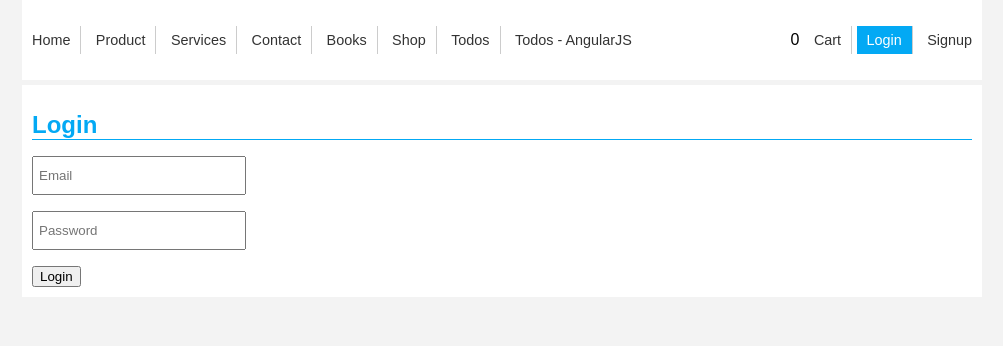
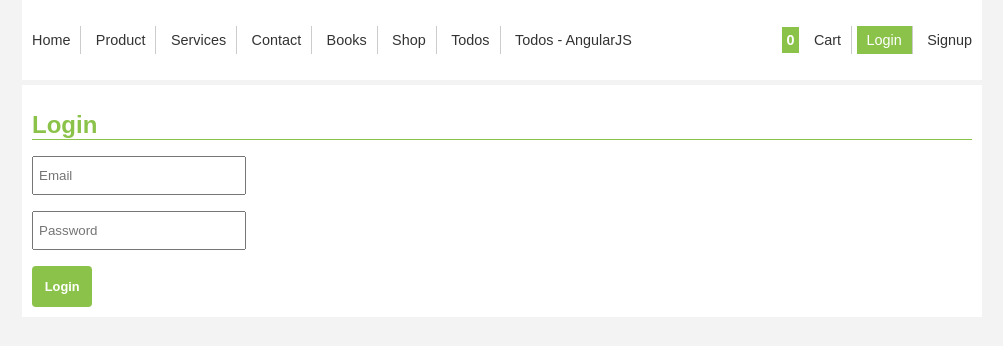
Before and after one commit to salmaniz82/spark-test, a PHP site: page /login in a window 1280 px wide. Shown: the top 346 px of the page, without its empty margins (138-1141 px from the left). Run offline with PHP 8.4, Linux system fonts and the light colour scheme.

Commit message:
style changes

```diff
--- a/app/controllers/cartCtrl.php
+++ b/app/controllers/cartCtrl.php
@@ -37,11 +37,15 @@
 			$data['message'] = 'Cart Items';
 			$data['status'] = true;
 			$data['total'] = array_sum($_SESSION['cart']);
+			$noPrdc = array_keys($_SESSION['cart']);
+			$data['prdc'] = sizeof($noPrdc);
 			$statusCode = 200;
 		}
 		else {
 			$data['cart'] = null;
 			$data['message'] = 'No Items Found';
+			$data['products'] = 0;
+			$data['prdc'] = 0;
 			$data['status'] = false;
 			$data['total'] = 0;
 			$statusCode = 202;
--- a/assets/css/style.css
+++ b/assets/css/style.css
@@ -107,8 +107,8 @@ h3.title a{color: #2d74a8; text-transform: capitalize; text-decoration: none; fo
 .bg-white{background-color: #fff;}
 
 h1.page-title {
-	color: #03a9f4;
-	border-bottom: 1px solid #03a9f4;
+	color: #8bc34a;
+	border-bottom: 1px solid #8bc34a;
 	font-style: normal;
 	font-size: 24px;
 }
@@ -135,7 +135,7 @@ ul.nav li:last-child {border-right: none;}
 ul.nav li a:hover {color:  #91fc20;}
 
 
-ul.nav li.active {background-color: #03a9f4; }
+ul.nav li.active {background-color: #8bc34a; }
 
 ul.nav li.active a {color: #ffffff; transform: scale(1.1); font-weight: 500}
 
@@ -166,7 +166,7 @@ ul.dashed {list-style-type: circle; color: #984c59;}
 
 form[name="login"] input[type="text"], form[name="login"] input[type="email"], form[name="login"] input[type="password"]  {width: 200px; padding: 10px 5px; display: inline-block; }
 
-form[name="register"] input[type="text"], form[name="register"] input[type="register"], form[name="register"] input[type="email"]  {width: 200px; padding: 10px 5px; display: block; margin-bottom: 5px; }
+form[name="register"] input[type="text"], form[name="register"] input[type="password"], form[name="register"] input[type="email"]  {width: 200px; padding: 10px 5px; display: block; margin-bottom: 5px; }
 
 
 
@@ -186,6 +186,8 @@ a.remove-todo-btn {position: absolute; right: 10px; top: 10px; display: inline-b
 .books-list-item.pending .complited_date {display: none;}
 
 .books-list-item.done .book-desc.todo {text-decoration: line-through; color: #ccc; }
+
+
 p.status {margin-top: 5px; margin-bottom: 5px;}
 
 .w-80 {width: 80%;}
@@ -326,3 +328,66 @@ p.desc {
     font-size: 0.9rem;
     color: #333;
 }
+
+
+span.nav-cart-count {
+	display: inline-block;
+	position: relative;
+	font-size: 0.9rem;
+	line-height: 1rem;
+	color: #ffffff;
+	font-weight: 600;
+
+	padding: 0.3rem;
+
+	background-color: #8bc34a;
+
+}
+
+span.nav-cart-count.bump {
+	color: #f2f2f2;
+	font-size: 0.8rem;
+	animation-name: bumpAnimation;
+    animation-duration: 0.3s;
+    animation-iteration-count: 1;
+    animation-direction: normal;
+    animation-timing-function: ease-in;
+
+}
+
+
+@keyframes bumpAnimation {
+
+	0% {
+		opacity: 0.5;
+		transform: scale(0.9);
+
+	}
+
+	70% {
+		opacity: 0.8;
+		transform: scale3d(1.03);
+
+
+	}
+
+	100% {
+		opacity: 1;
+		transform: scale(1);
+	}
+
+
+
+}
+
+button {
+	background-color: #8bc34a;
+    padding: 0.8rem;
+    color: #ffffff;
+    font-weight: 600;
+    font-family: 'Raleway', sans-serif;
+    outline: none;
+    border: none;
+    border-radius: 4px;
+    font-size: 0.8rem;
+}
--- a/assets/js/main.js
+++ b/assets/js/main.js
@@ -5,7 +5,7 @@ $(function() {
 	var addToCartBtn = $('a#add-to-cart');
 	var clearCartBtn = $('a#clear-cart-button');
 	var elem = $('#header-cart');
-	var cartIndicator = $('span.count');
+	var cartIndicator = $('span.nav-cart-count');
 
 
 
@@ -15,12 +15,20 @@ $(function() {
 	$('a#add-to-cart').on('click', function(e) {
 				e.preventDefault();
 				var url = $(this).attr('href');
+
+				cartIndicator.removeClass('bump');
+
+
 				$.ajax({
 					url : url,
 					method : 'POST',
 					success : function(response){
 
 						cartIndicator.text(response.total);
+
+						cartIndicator.addClass('bump');
+
+
 
 					},
 					error : function(xhr, ajaxOptions, thrownError){
@@ -35,6 +43,8 @@ $(function() {
 
 		event.preventDefault();
 
+		cartIndicator.removeClass('bump');
+
 
 		var url = $(this).attr('href');
 				$.ajax({
@@ -43,6 +53,8 @@ $(function() {
 					success : function(response){
 
 						cartIndicator.text(response.total);
+
+						cartIndicator.removeClass('bump');
 
 					},
 					error : function(response, xhr, ajaxOptions, thrownError){
@@ -60,12 +72,16 @@ $(function() {
 
 	function showCartItems(url)
 	{
+			cartIndicator.removeClass('bump');
+
 			$.ajax({
 					url : url,
 					method : 'GET',
 					success : function(response){
 						cartIndicator.text(response.total);
 						console.log(response.total);
+
+						cartIndicator.removeClass('bump');
 
 					},
 
--- a/pages/cart.php
+++ b/pages/cart.php
@@ -22,7 +22,9 @@
 
 		<tr>
 			<td><?=$prdc['id']?></td>
-			<td><?= ucwords($prdc['name']) ?></td>
+			<td><?= ucwords($prdc['name']) ?>
+				<p style="color: #bbb; padding-top: 0.3rem"><small>-<?= $prdc['detail'] ?></small></p>
+			</td>
 
 			<?php $price = (double) number_format($prdc['price'], 2); ?>
 
--- a/pages/header.php
+++ b/pages/header.php
@@ -29,8 +29,8 @@
 
 
 
-
-				<li id="header-cart" class="<?php Route::Current('/cart-details') ?>"><span class="count">0</span><span class="text"> <a href="/cart-details">Cart </a> </span></li>
+				<span class="nav-cart-count">0</span>
+				<li id="header-cart" class="<?php Route::Current('/cart-details') ?>"><a href="/cart-details"> Cart </a> </span></li>
 
 
 
--- a/pages/register.php
+++ b/pages/register.php
@@ -12,7 +12,7 @@
 
 			<input type="text" name="name" placeholder="Name">
 			<input type="email" name="email" placeholder="Email">
-			<input type="text" name="password" placeholder="Password">
+			<input type="password" name="password" placeholder="Password">
 			<button type="submit" name="doRegister"> Register </button>
 
 			</form>
```
